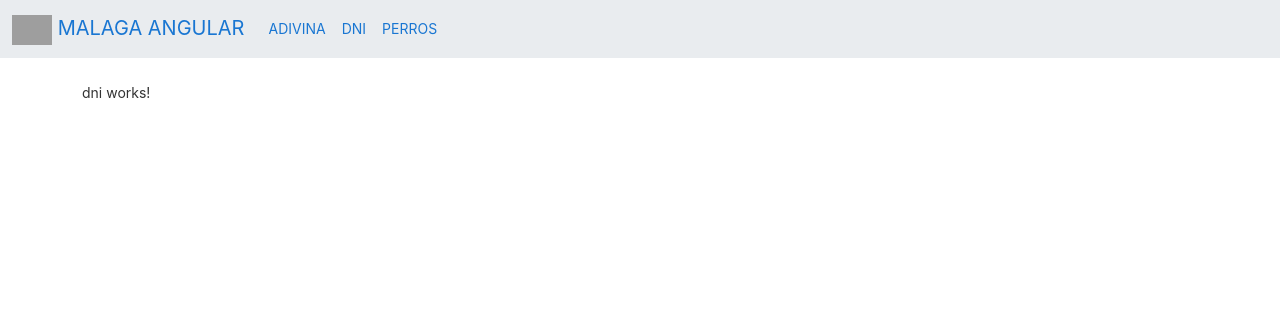
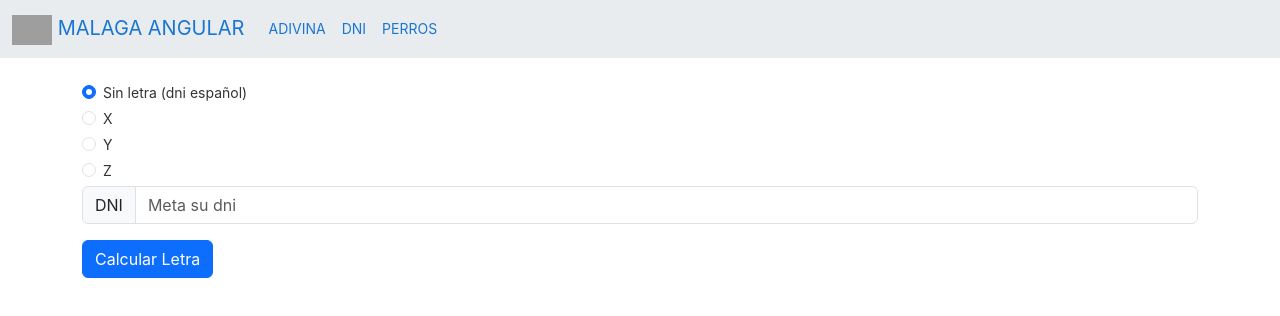
Before and after one commit to Valexx55/malaganubeangular, an Angular app in the folder my-app/: page /dni in a window 1280 px wide. Shown: the top 316 px of the page. Built offline with nearby package versions, Linux system fonts and the light colour scheme; grey boxes are pictures that could not be loaded.

Commit message:
dni completo

```diff
--- a/my-app/src/app/components/dni/dni.component.html
+++ b/my-app/src/app/components/dni/dni.component.html
@@ -1 +1,34 @@
-<p>dni works!</p>
+<div class="form-check">
+    <input class="form-check-input" value="sin" type="radio" name="prefijo" id="sin" checked>
+    <label class="form-check-label" for="sin">
+      Sin letra (dni español)
+    </label>
+  </div>
+  <div class="form-check">
+    <input class="form-check-input" value="0" type="radio" name="prefijo" id="x" >
+    <label class="form-check-label" for="x">
+      X
+    </label>
+  </div>
+  <div class="form-check">
+    <input class="form-check-input" value="1" type="radio" name="prefijo" id="y" >
+    <label class="form-check-label" for="y">
+      Y
+    </label>
+  </div>
+  <div class="form-check">
+    <input class="form-check-input" value="2" type="radio" name="prefijo" id="z" >
+    <label class="form-check-label" for="z">
+      Z
+    </label>
+  </div>
+
+  <div class="input-group mb-3">
+    <span class="input-group-text" id="basic-addon1">DNI</span>
+    <input type="text"  class="form-control" placeholder="Meta su dni" [(ngModel)]="numdni" >
+  </div>
+
+
+  <button  class="btn btn-primary" (click)="calcularLetra()">Calcular Letra</button>
+  <br>
+  <span *ngIf="letra!=''">Su letra es {{letra}}</span>
--- a/my-app/src/app/components/dni/dni.component.ts
+++ b/my-app/src/app/components/dni/dni.component.ts
@@ -7,9 +7,50 @@ import { Component, OnInit } from '@angular/core';
 })
 export class DniComponent implements OnInit {
 
-  constructor() { }
+  //readonly pq es constante
+//static es un atributo de la clase
+//para cada etiqueta/instancia, no cambia
+static readonly SECUENCIA_LETRAS_DNI:string = "TRWAGMYFPDXBNJZSQVHLCKE";
+
+numdni:string;
+letra:string;
+
+  constructor() {
+    this.numdni='';
+    this.letra='';
+  }
+
+  //TODO: completar el ejercicio, para que funcione
+  //e informe de la letra del dni introducido
+
 
   ngOnInit(): void {
+    //hago el casting de Element (etiqueta genérica)  HtmlInputElement
+    let inputSeleccionado : HTMLInputElement = <HTMLInputElement> document.querySelector(' [name="prefijo"]:checked');
+    console.log(inputSeleccionado.value);
+  }
+
+  calcularLetra() : void
+  {
+
+    let numdni:number=0;
+    let inputSeleccionado : HTMLInputElement = <HTMLInputElement> document.querySelector(' [name="prefijo"]:checked');
+    console.log(inputSeleccionado.value);
+    if (inputSeleccionado.value!="sin")
+    {
+      //estoy en el caso extranjero , recalculo el dni
+       let dnistrin:string = inputSeleccionado.value + this.numdni;
+       numdni = parseInt(dnistrin);
+    }
+    else
+    {
+      numdni = parseInt(this.numdni);
+    }
+    console.log(`El número introducido es  ${this.numdni}`);
+    //Integer numero = java
+    let resto:number =  numdni%23;
+    this.letra = DniComponent.SECUENCIA_LETRAS_DNI.charAt(resto);
+    console.log("la letra es " + this.letra);
   }
 
 }
```
